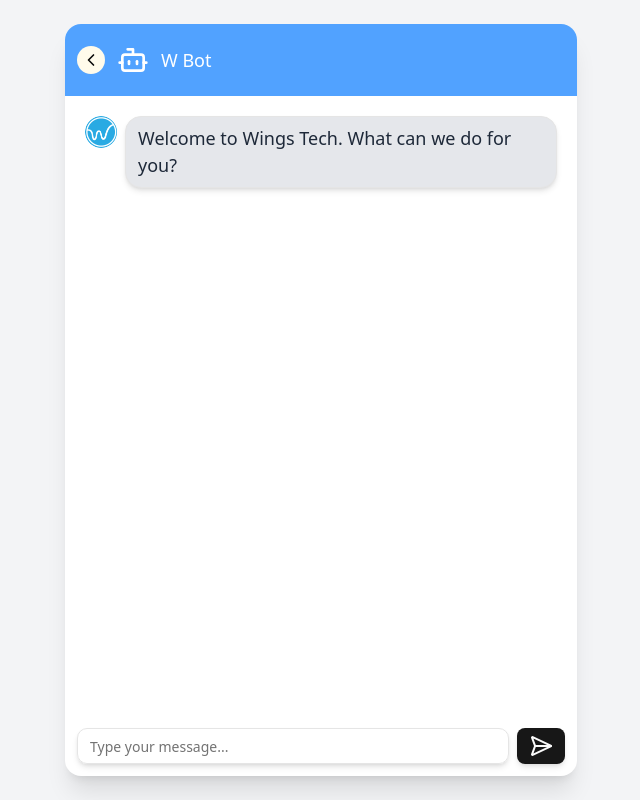
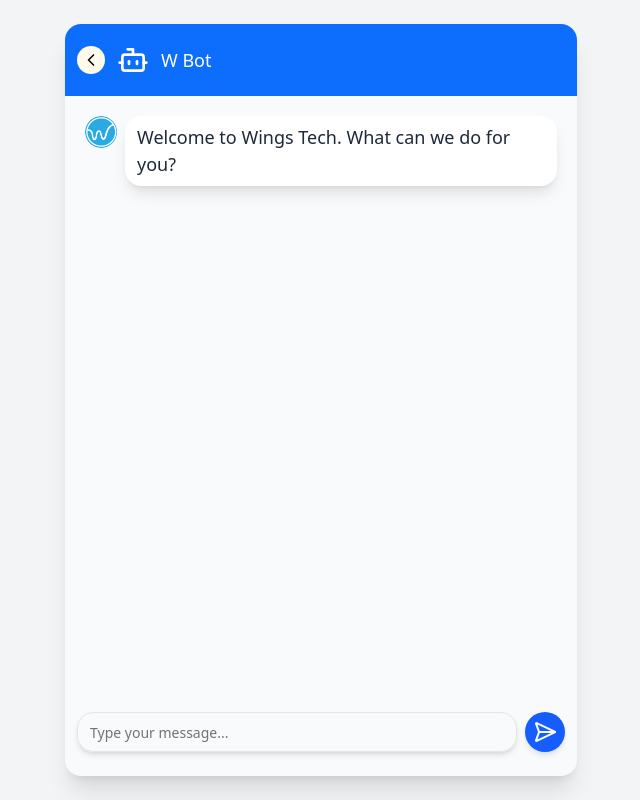
Before and after one commit to Tarun-Vaghela90/ai_rag_bot, a React (Vite) app in the folder techbot/: page / in a window 1280 px wide. Shown: the whole page, without its empty margins (319-959 px from the left). Built offline with nearby package versions, Linux system fonts and the light colour scheme.

Commit message:
started redish logic for storing gemini response for repeated querys

```diff
--- a/techbot/src/App.jsx
+++ b/techbot/src/App.jsx
@@ -86,9 +86,9 @@
 
   return (
     <div className="flex h-screen w-screen items-center justify-center bg-gray-100 p-2 sm:p-6">
-      <div className="w-full max-w-lg h-full flex flex-col rounded-2xl gap-0 bg-white shadow-xl">
+      <div className="w-full max-w-lg h-full flex flex-col rounded-2xl gap-0 bg-[#F9FAFB] shadow-xl">
         {/* Header */}
-        <div className="flex flex-row justify-start h-16 sm:h-18 p-2 sm:p-3 items-center gap-2 sm:gap-3 bg-blue-400 rounded-t-2xl">
+        <div className="flex flex-row justify-start h-16 sm:h-18 p-2 sm:p-3 items-center gap-2 sm:gap-3 bg-[#0d6efd] rounded-t-2xl">
           <ChevronLeft className="rounded-2xl bg-amber-50 p-1 size-6 sm:size-7 hover:transition-transform duration-300 hover:rotate-180" />
           <BotIcon className="text-white" height={32} width={32} />
           <p className="text-base sm:text-lg text-white">W Bot</p>
@@ -120,8 +120,8 @@
                   <div
                     className={`px-3 py-2 rounded-2xl max-w-[85%] sm:max-w-md whitespace-pre-wrap ${
                       msg.role === "user"
-                        ? "bg-blue-600 text-white shadow-md text-[16px] sm:text-[18px]"
-                        : "bg-gray-200 border shadow-md text-gray-800 text-[16px] sm:text-[18px]"
+                        ? "bg-blue-600 text-white shadow-md   text-[16px] sm:text-[18px]"
+                        : "bg-white  shadow-lg  text-gray-800  text-[16px] sm:text-[18px]"
                     }`}
                   >
                     {Array.isArray(msg.content)
@@ -155,15 +155,15 @@
         </div>
 
         {/* Input */}
-        <div className="flex items-center gap-2 w-full p-2 sm:p-3">
+        <div className="flex items-center gap-2 w-full p-2 mb-3 sm:p-3">
           <Input
             placeholder="Type your message..."
             value={input}
             onChange={(e) => setInput(e.target.value)}
             onKeyDown={(e) => e.key === "Enter" && handleSend()}
-            className="flex-1 rounded-lg shadow-md text-sm sm:text-base"
+            className="flex-1 rounded-2xl h-10 shadow-md text-sm sm:text-base"
           />
-          <Button onClick={handleSend} className="shadow-md p-2 sm:px-4" disabled={loading}>
+          <Button onClick={handleSend} className="shadow-md bg-blue-600 p-2 rounded-full h-10 w-10   sm:px-4 hover:bg-blue-500 " disabled={loading}>
             {loading ? "..." : <SendHorizonalIcon className="size-5 sm:size-6" />}
           </Button>
         </div>
```
Also changed, not shown: 1 other file (tests, documents, lock files or other folders).
